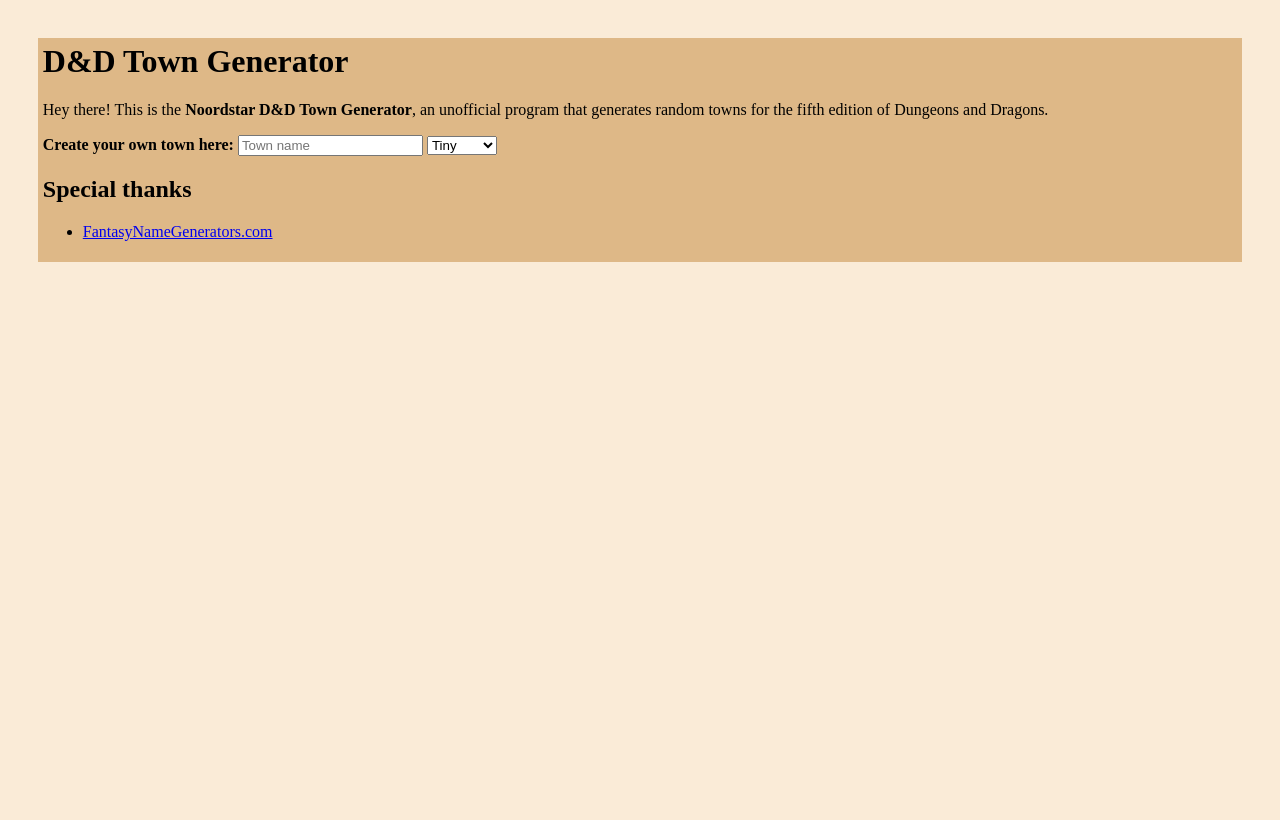
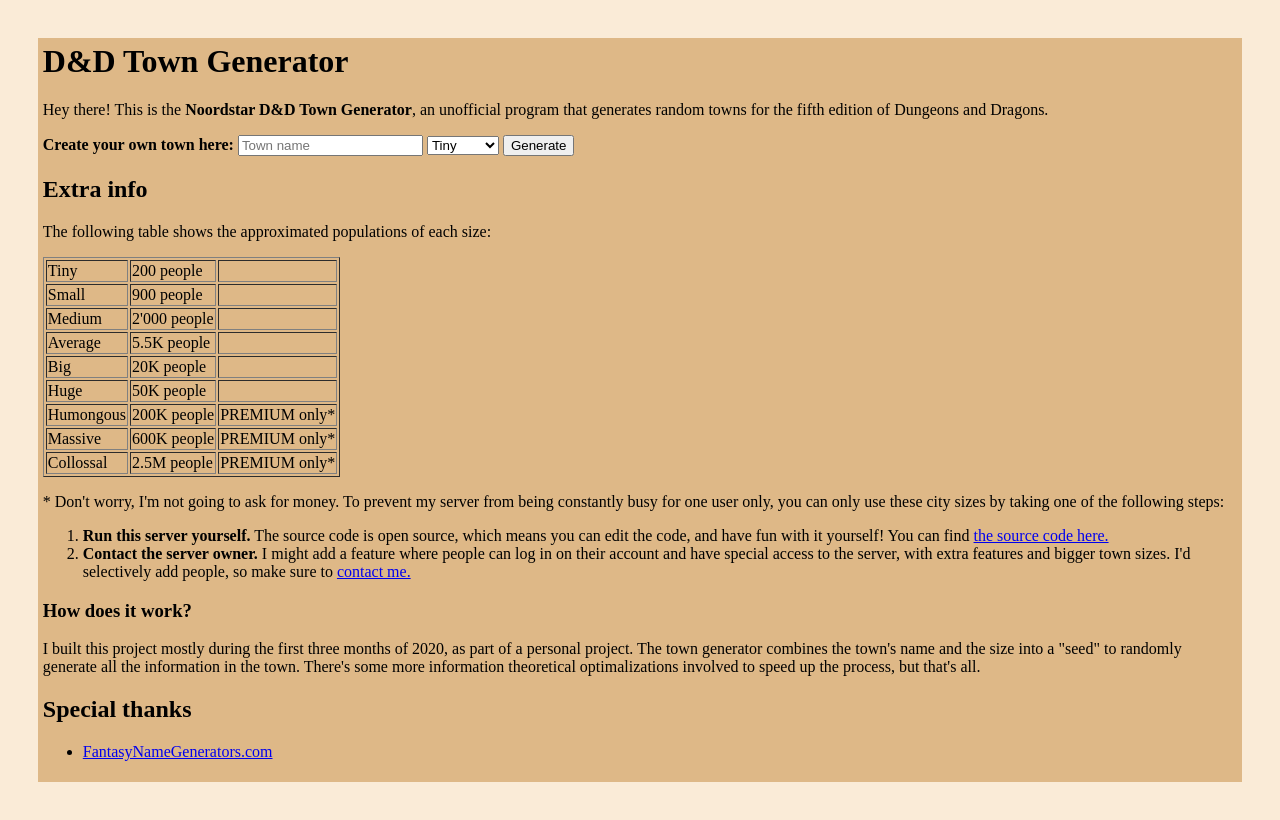
Before and after one commit to BramvdnHeuvel/dnd5e-town-generator, a Flask app: page / in a window 1280 px wide. Before the commit the page ends 262 px from the top, so only its background shows below. Run offline with Flask 2, Linux system fonts and the light colour scheme.

Commit message:
Improve index page

```diff
--- a/gen/village/neighbourhood_amount/__init__.py
+++ b/gen/village/neighbourhood_amount/__init__.py
@@ -6,9 +6,10 @@ NEIGHBOURHOOD_SIZE_TO_RANGE = {
     'medium':       ( 15,  20),
     'average':      ( 35,  45),
     'big':          ( 90, 140),
-    'huge':         (250, 400),
+    'huge':         (250, 470),
     'humongous':    (800, 999),
-    'massive':      (4000, 5000)
+    'massive':      (4000, 5000),
+    'colossal':     (16000, 20000)
 }
 
 def get_neighbourhood_amount(seed, size):
--- a/main.py
+++ b/main.py
@@ -1,14 +1,26 @@
-from flask import Flask, render_template, redirect, url_for, jsonify
+from flask import Flask, render_template, redirect, url_for, request
 from objects import Village, clean_tree, PASSWORD
 from src.extractor import iter_over_people
+from src.sanitizer import correct_size_only
 
 app = Flask(__name__)
 
-@app.route('/')
+@app.route('/', methods=['GET', 'POST'])
 def town_menu():
-    return render_template('index.html')
+    clean_tree()
+    if request.method == 'GET':
+        return render_template('index.html')
+
+    if 'town_name' in request.form and 'size' in request.form:
+        return redirect(url_for('show_town',
+                                    town_name=request.form['town_name'],
+                                    size=request.form['size']
+                                ))
+    else:
+        return render_template('index.html')
 
 @app.route('/town/<town_name>/<size>')
+@correct_size_only
 def show_town(town_name, size):
     return render_template('town.html', town=Village(town_name, size))
 
--- a/templates/index.html
+++ b/templates/index.html
@@ -6,7 +6,6 @@
     <title>Town Generator</title>
     <link rel="stylesheet" type="text/css" href="/static/marg.css">
     <link rel="stylesheet" type="text/css" href="/static/intro.css">
-    <script src="https://cdn.jsdelivr.net/npm/vue/dist/vue.js"></script>
 </head>
 <body>
     <div id="tbox">
@@ -16,14 +15,98 @@
             random towns for the fifth edition of Dungeons and Dragons.
         </p>
         <p>
-            <b>Create your own town here:</b>
-            <input type="text" placeholder="Town name">
-            <select name="size">
-                <option value="tiny">Tiny</option>
-                <option value="small">Small</option>
-                <option value="medium">Medium</option>
+            <form action="/" method="POST">
+                <b>Create your own town here:</b>
+                <input name="town_name" type="text" placeholder="Town name">
+                <select name="size">
+                    <option value="tiny">Tiny</option>
+                    <option value="small">Small</option>
+                    <option value="medium">Medium</option>
+                    <option value="average">Average</option>
+                    <option value="big">Big</option>
+                    <option value="huge">Huge</option>
+                </select>
+                <input type="submit" value="Generate">
+            </form>
+        </p>
+        <h2>Extra info</h2>
+        <p>
+            The following table shows the approximated populations of each size:
+        </p>
+        <table border="1">
+            <tbody>
+                <tr>
+                    <td>Tiny</td>
+                    <td>200 people</td>
+                    <td></td>
+                </tr>
+                <tr>
+                    <td>Small</td>
+                    <td>900 people</td>
+                    <td></td>
+                </tr>
+                <tr>
+                    <td>Medium</td>
+                    <td>2'000 people</td>
+                    <td></td>
+                </tr>
+                <tr>
+                    <td>Average</td>
+                    <td>5.5K people</td>
+                    <td></td>
+                </tr>
+                <tr>
+                    <td>Big</td>
+                    <td>20K people</td>
+                    <td></td>
+                </tr>
+                <tr>
+                    <td>Huge</td>
+                    <td>50K people</td>
+                    <td></td>
+                </tr>
+                <tr>
+                    <td>Humongous</td>
+                    <td>200K people</td>
+                    <td>PREMIUM only*</td>
+                </tr>
+                <tr>
+                    <td>Massive</td>
+                    <td>600K people</td>
+                    <td>PREMIUM only*</td>
+                </tr>
+                <tr>
+                    <td>Collossal</td>
+                    <td>2.5M people</td>
+                    <td>PREMIUM only*</td>
+                </tr>
+            </tbody>
+        </table>
+        <p>
+            * Don't worry, I'm not going to ask for money. To prevent my server from being
+            constantly busy for one user only, you can only use these city sizes by taking
+            one of the following steps:
+        </p>
+        <ol>
+            <li>
+                <b>Run this server yourself.</b> The source code is open source, which means
+                you can edit the code, and have fun with it yourself! You can find
+                <a href="https://github.com/BramvdnHeuvel/dnd5e-town-generator">the source code here.</a>
+            </li>
+            <li>
+                <b>Contact the server owner.</b> I might add a feature where people can log in
+                on their account and have special access to the server, with extra features and
+                bigger town sizes. I'd selectively add people, so make sure to
+                <a href="mailto:noordstar@bram.blmgroep.nl">contact me.</a>
+            </li>
+        </ol>
 
-            </select>
+        <h3>How does it work?</h3>
+        <p>
+            I built this project mostly during the first three months of 2020, as part of a personal project.
+            The town generator combines the town's name and the size into a "seed" to randomly generate all the information
+            in the town. There's some more information theoretical optimalizations involved to speed up the process,
+            but that's all.
         </p>
 
         <h2>Special thanks</h2>
```
Also changed, not shown: src/sanitizer.py (+10 -0 lines).
